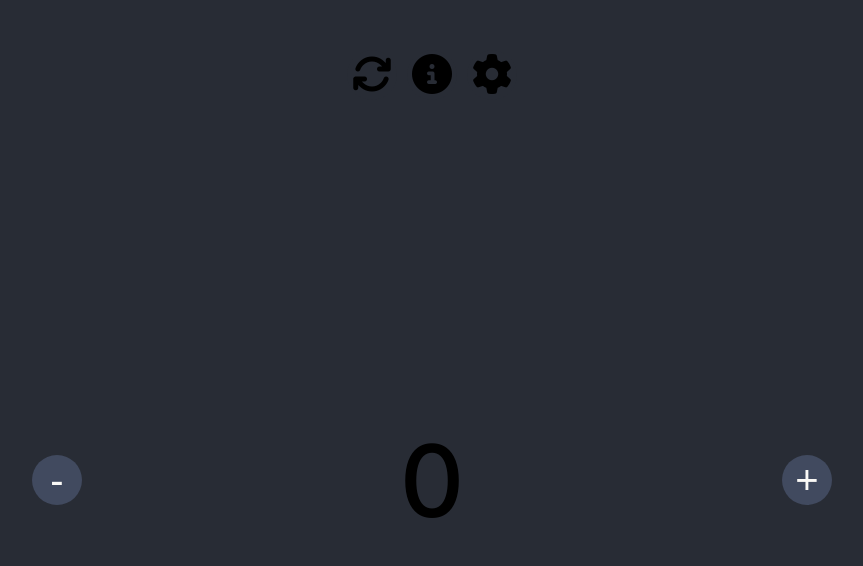
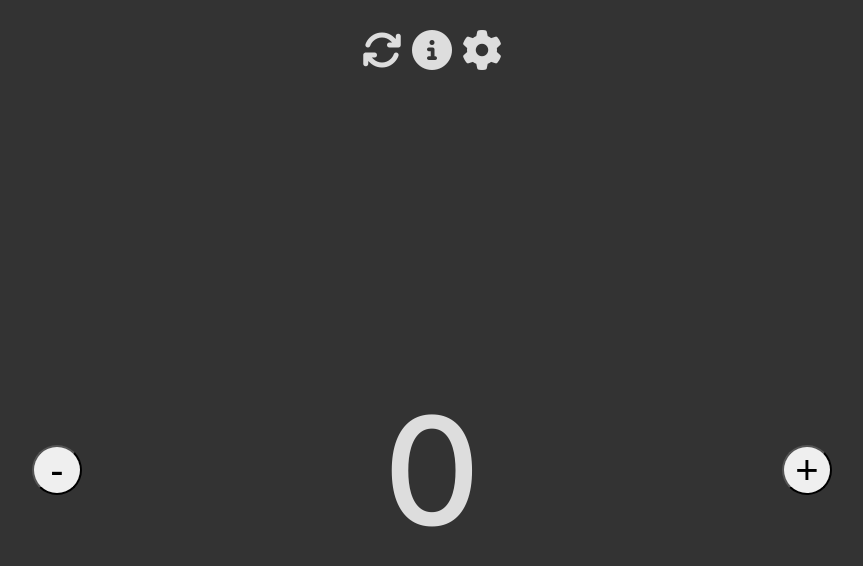
Before and after one commit to Sukh-Ochir927/Daily-Counter-, a plain HTML site: page index.html in a window 1280 px wide. Shown: the whole page, without its empty margins (208-1071 px from the left). Drawn offline with Linux system fonts and the light colour scheme.

Commit message:
second commit

```diff
--- a/app.js
+++ b/app.js
@@ -1,4 +1,14 @@
 const numbers = document.querySelector("#numbers");
+
+const body = document.querySelector("#dark");
+
+const container = document.querySelector("#container");
+
+const minus = document.querySelector("#minus");
+
+const sign = document.querySelector("#sign");
+
+console.log(sign);
 
 let num = 0;
 
@@ -15,12 +25,32 @@ const decrease = () => {
   renderNum();
 };
 
+const minusIcon = () => {
+  if (num === 0) {
+    console.log(num);
+
+    minus.classList.add("display-block");
+  }
+};
+minusIcon();
+
 const renderNum = () => {
   numbers.innerHTML = num;
+  minusIcon();
 };
 
 const reset = () => {
   num = 0;
-  console.log(num);
+
   renderNum();
 };
+
+const toggle = () => {
+  container.classList.toggle("light");
+};
+
+// 2 dark bas ligth gesen 2 modetoi baina.
+// Tedgeeriig sar bolon narnii iconoor tolooluulj.
+// Default mode n har, saaral ongote bogood, default mode deer baih uyd UI deer narnii icon bairlana.
+// Tuhain narnii icon deer darah uyd tuhain icon sar bolon oorchlogdoj, ligth mode ruu shiljih buyu,
+// Tsagaaan tsaivari ongotei boloh ba ter uyd UI deer haragdah icon sarnii icon bolon oorchlogdnoo.
--- a/index.html
+++ b/index.html
@@ -13,20 +13,18 @@
     <meta name="viewport" content="width=device-width, initial-scale=1.0" />
     <title>Daily project</title>
   </head>
-  <body>
-    <div class="container">
-      <div class="header">
-        <button onclick="reset()" class="header-icons">
-          <i onclick="" class="fa-solid fa-arrows-rotate"></i>
-        </button>
-        <button class="header-icons">
-          <i class="fa-solid fa-circle-info"></i>
-        </button>
-        <button class="header-icons"><i class="fa-solid fa-gear"></i></button>
+  <body class="dark">
+    <div class="container" id="container">
+      <div id="sign" class="header">
+        <i onclick="reset()" class="fa-solid fa-arrows-rotate"></i>
+
+        <i class="fa-solid fa-circle-info"></i>
+
+        <i onclick="toggle()" class="fa-solid fa-gear"></i>
       </div>
       <div></div>
       <div class="hero">
-        <button onclick="decrease()" class="sign">-</button>
+        <button onclick="decrease()" class="sign" id="minus">-</button>
         <p id="numbers" class="number text-font">0</p>
         <button onclick="increase()" class="sign">+</button>
       </div>
--- a/style.css
+++ b/style.css
@@ -1,6 +1,29 @@
 * {
   margin: 0;
   padding: 0;
+}
+
+:root {
+  --primary-light: #dddddd;
+  --primary-dark: #424242;
+}
+
+.dark {
+  background-color: #333333;
+  color: var(--primary-light);
+}
+
+.light {
+  background-color: #ffdab9;
+  color: var(--primary-dark);
+}
+
+.header-icons {
+  height: 50px;
+  width: 50px;
+  font-size: 40px;
+  border: none;
+  border-radius: 100%;
 }
 
 .container {
@@ -8,13 +31,16 @@
   align-items: center;
   height: 100vh;
   flex-direction: column;
-  background-color: #282c35;
   gap: 30px;
 }
+
 .header {
   display: flex;
   gap: 10px;
-  margin-top: 50px;
+  font-size: 40px;
+  height: 50px;
+  width: fit-content;
+  margin-top: 30px;
 }
 .hero {
   display: flex;
@@ -25,8 +51,6 @@
 }
 
 .sign {
-  background: #414a5f;
-  color: #faf9f6;
   border-radius: 50px;
   font-size: 40px;
   height: fit-content;
@@ -34,29 +58,10 @@
   width: 50px;
   align-items: center;
   text-align: center;
-  border: none;
 }
-.sign:hover {
-  background-color: #9098aa;
-}
-.header-icons {
-  background-color: #282c35;
-  height: 50px;
-  width: 50px;
-  font-size: 40px;
-  border: none;
-  border-radius: 100%;
-}
-.header-icons:hover {
-  background-color: #9098aa;
-}
-input {
-  background: #282c35;
-  color: #faf9f6;
-  border: none;
-}
+
 .number {
-  font-size: 100px;
+  font-size: 150px;
 }
 .text-font {
   font-family: "Inter", sans-serif;
@@ -64,6 +69,3 @@ input {
   font-weight: 500;
   font-style: normal;
 }
-.header-test {
-  margin: 0;
-}
```
